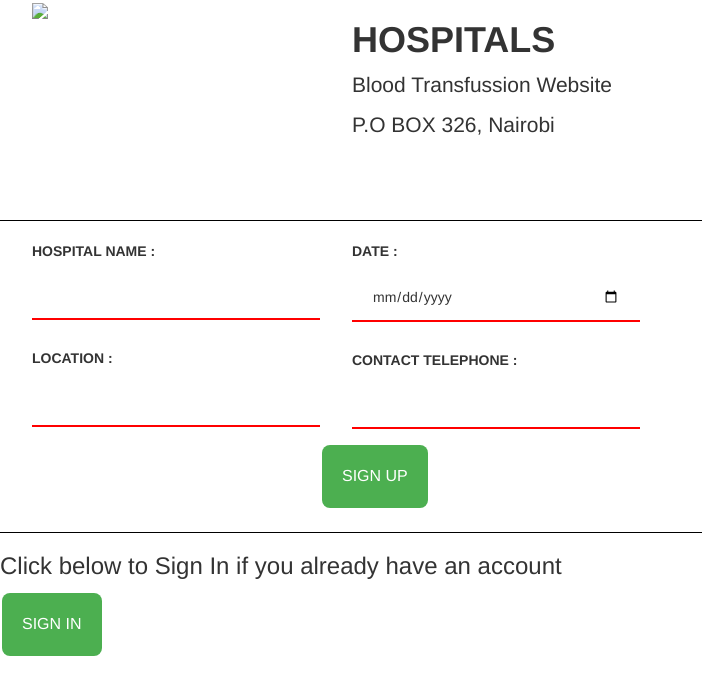
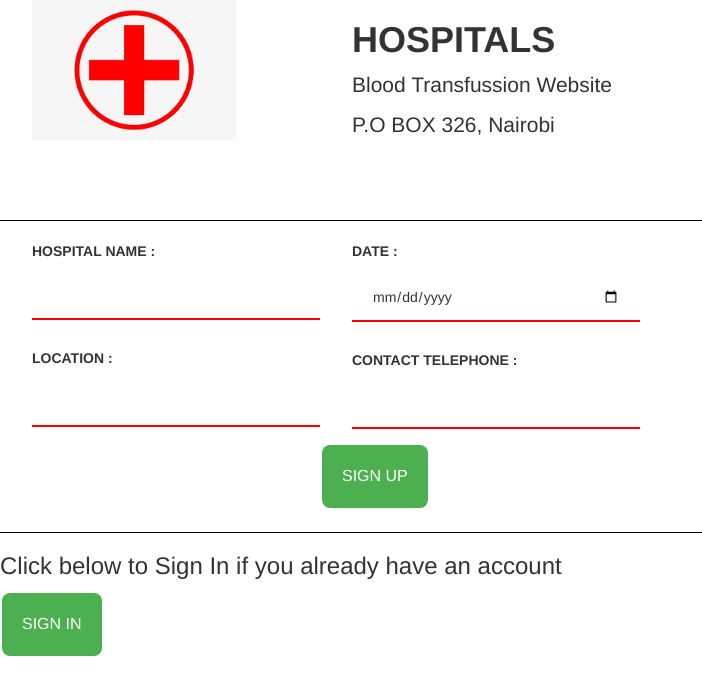
Before and after one commit to memetibryan/hospital-blood-transfusion-system, a plain HTML site: page html/hospital.html in a window 1280 px wide. Shown: the whole page, without its empty margins (0-702 px from the left). Drawn offline with nearby package versions, Linux system fonts and the light colour scheme; files that its build step writes are made by us from their sources.

Commit message:
changed linking of external scripts

```diff
--- a/html/hospital.html
+++ b/html/hospital.html
@@ -13,11 +13,11 @@
     <link rel="stylesheet" href="https://cdnjs.cloudflare.com/ajax/libs/font-awesome/4.7.0/css/font-awesome.min.css">
 
     <!-- external files linking -->
-    <link rel="stylesheet" href="css/hospital.css" rel="stylesheet" />
+    <link rel="stylesheet" href="../css/hospital.css" rel="stylesheet" />
 
     <div id="main">
       <div class="left-column">
-        <img src="images/hospital.png" height="140px">
+        <img src="../images/hospital.png" height="140px">
       </div>
       <div class="right-column">
         <h1><strong>HOSPITALS</strong></h1>
```
